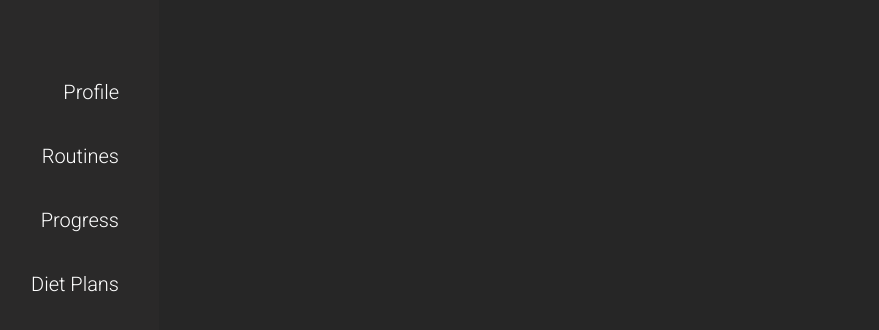
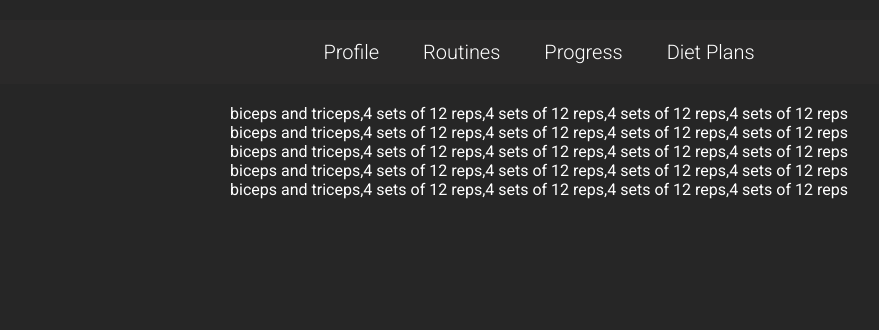
Before and after one commit to CaseyVandyke/Fit-Track, a plain HTML site: page index.html in a window 1280 px wide. Both pictures are taken after a click on the link "Routines". Shown: the whole page, without its empty margins (101-980 px from the left). Drawn offline with nearby package versions, Linux system fonts and the light colour scheme.

Commit message:
deleted files

```diff
--- a/content.js
+++ b/content.js
@@ -48,51 +48,50 @@ const profiles = [{
 ];
 
 const routines = [{
-    workout: [{
-            cycle: 'biceps and triceps',
-            curls: '4 sets of 12 reps',
-            'preacher curls': '4 sets of 12 reps',
-            'isolated curls': '4 sets of 12 reps',
-            'cable curls': '4 sets of 12 reps'
+            cycle: [
+                'biceps and triceps',
+                '4 sets of 12 reps',
+                '4 sets of 12 reps',
+                '4 sets of 12 reps',
+                '4 sets of 12 reps'
+            ],
         },
         {
-            cycle: 'biceps and triceps',
-            curls: '4 sets of 12 reps',
-            'preacher curls': '4 sets of 12 reps',
-            'isolated curls': '4 sets of 12 reps',
-            'cable curls': '4 sets of 12 reps'
-        },
-        {
-            cycle: 'biceps and triceps',
-            curls: '4 sets of 12 reps',
-            'preacher curls': '4 sets of 12 reps',
-            'isolated curls': '4 sets of 12 reps',
-            'cable curls': '4 sets of 12 reps'
-        },
-        {
-            cycle: 'biceps and triceps',
-            curls: '4 sets of 12 reps',
-            'preacher curls': '4 sets of 12 reps',
-            'isolated curls': '4 sets of 12 reps',
-            'cable curls': '4 sets of 12 reps'
-        },
-        {
-            cycle: 'biceps and triceps',
-            curls: '4 sets of 12 reps',
-            'preacher curls': '4 sets of 12 reps',
-            'isolated curls': '4 sets of 12 reps',
-            'cable curls': '4 sets of 12 reps'
-        },
-
-
-    ]
-
-
+            cycle: [
+                'biceps and triceps',
+                '4 sets of 12 reps',
+                '4 sets of 12 reps',
+                '4 sets of 12 reps',
+                '4 sets of 12 reps'
+            ],
+        }, {
+            cycle: [
+                'biceps and triceps',
+                '4 sets of 12 reps',
+                '4 sets of 12 reps',
+                '4 sets of 12 reps',
+                '4 sets of 12 reps'
+            ],
+        }, {
+            cycle: [
+                'biceps and triceps',
+                '4 sets of 12 reps',
+                '4 sets of 12 reps',
+                '4 sets of 12 reps',
+                '4 sets of 12 reps'
+            ],
+        }, {
+            cycle: [
+                'biceps and triceps',
+                '4 sets of 12 reps',
+                '4 sets of 12 reps',
+                '4 sets of 12 reps',
+                '4 sets of 12 reps'
+            ],
         }];
 
 
         const dietPlans = [{
-    meal: [{
                 name: 'Almond Chicken',
                 recipe: 'chicken breast 1 cup almonds 1 tsp season salt',
                 directions: `Marinade chicken pieces in garlic,ginger,soy and cornstarch for 15 to 20 minute.
@@ -152,6 +151,4 @@ const dietPlans = [{
             Stir together until sauce thickens slightly.
             Serve with rice or noodles.`
             }
-
-    ]
-}];
+        ];
--- a/index.html
+++ b/index.html
@@ -15,27 +15,30 @@
         <div class="shift">
             <ul>
                 <li>
-                    <a class="yellow-box" href="index.html">Profile</a>
+                    <a class="yellow-box profile" href="index.html">Profile</a>
                 </li>
                 <li>
-                    <a class="green-box" href="#">Routines</a>
+                    <a class="green-box routines" href="#">Routines</a>
                 </li>
                 <li>
                     <a class="red-box" href="#">Progress</a>
                 </li>
                 <li>
-                    <a class="yellow-box" href="#">Diet Plans</a>
+                    <a class="yellow-box diets" href="#">Diet Plans</a>
                 </li>
+
             </ul>
         </div>
     </nav>
 
-   <form class="tab-container" action="">
-       <div class="results"></div>
-   </form>
+    <form class="tab-container" action="">
+        <div class="results"></div>
+    </form>
 
     <script src="https://code.jquery.com/jquery-3.3.1.min.js" integrity="sha256-FgpCb/KJQlLNfOu91ta32o/NMZxltwRo8QtmkMRdAu8="
         crossorigin="anonymous"></script>
-    <script src="script.js></script>
+    <script src="content.js"></script>
+    <script src="script.js"></script>
 </body>
+
 </html>
--- a/script.js
+++ b/script.js
@@ -1 +1,30 @@
-$('.')
+$('.profile').on('click', function (event) {
+    clearResults();
+    event.preventDefault();
+    for (let i = 0; i < profiles.length; i++) {
+        $('.results').append(`<div><p>Username: ${profiles[i].username}</p>
+     <p>status: ${profiles[i].status}</p></div>`)
+
+    }
+});
+
+$('.routines').on('click', function (event) {
+    clearResults();
+    event.preventDefault();
+    for (let i = 0; i < routines.length; i++) {
+        $('.results').append(`<div><p>${routines[i].cycle}</p></div>`)
+    }
+});
+
+$('.diets').on('click', function (event) {
+    clearResults();
+    event.preventDefault();
+    for (let i = 0; i < dietPlans.length; i++) {
+        $('.results').append(`<div><p>${dietPlans[i].name}</p><p>${dietPlans[i].recipe}</p><p>${dietPlans[i].directions}</p></div>`)
+    }
+});
+
+function clearResults() {
+    const empty = $('.results').html('');
+    return empty;
+};
--- a/style.css
+++ b/style.css
@@ -11,34 +11,37 @@ body {
 
 .nav-container {
     background-color: #2A2929;
-    height: 100vh;
-    width: 260px;
     padding: 20px;
+    text-align: center;
+    margin: 20px 0;
 }
 
 li {
     list-style: none;
+    display: inline;
 }
 
 .shift {
     margin-top: 40px;
+    display: inline;
 }
 
 ul a {
-    display: block;
-    width: 220px;
     font-weight: 300;
     font-size: 20px;
     color: #fff;
     text-decoration: none;
     padding: 20px;
-    text-align: right;
     border-radius: 2px;
 }
 
 .yellow-box:hover {
     background-color: #FFDB07;
-    color: #262626
+    color: #262626;
+}
+
+.yellow-box:active {
+    background-color: #FFDB07;
 }
 
 .green-box:hover {
@@ -46,7 +49,20 @@ ul a {
     color: #262626
 }
 
+.green-box:active {
+    background-color: #08FF83;
+}
+
 .red-box:hover {
     background-color: #FF4F26;
     color: #262626
 }
+
+.red-box:active {
+    background-color: #FF4F26;
+}
+
+.results {
+    color: #fff;
+    text-align: center;
+}
```
Also changed, not shown: diets.html (added), progress.html (added), routines.html (deleted). Lines whose indentation alone changed are shown as unchanged.
